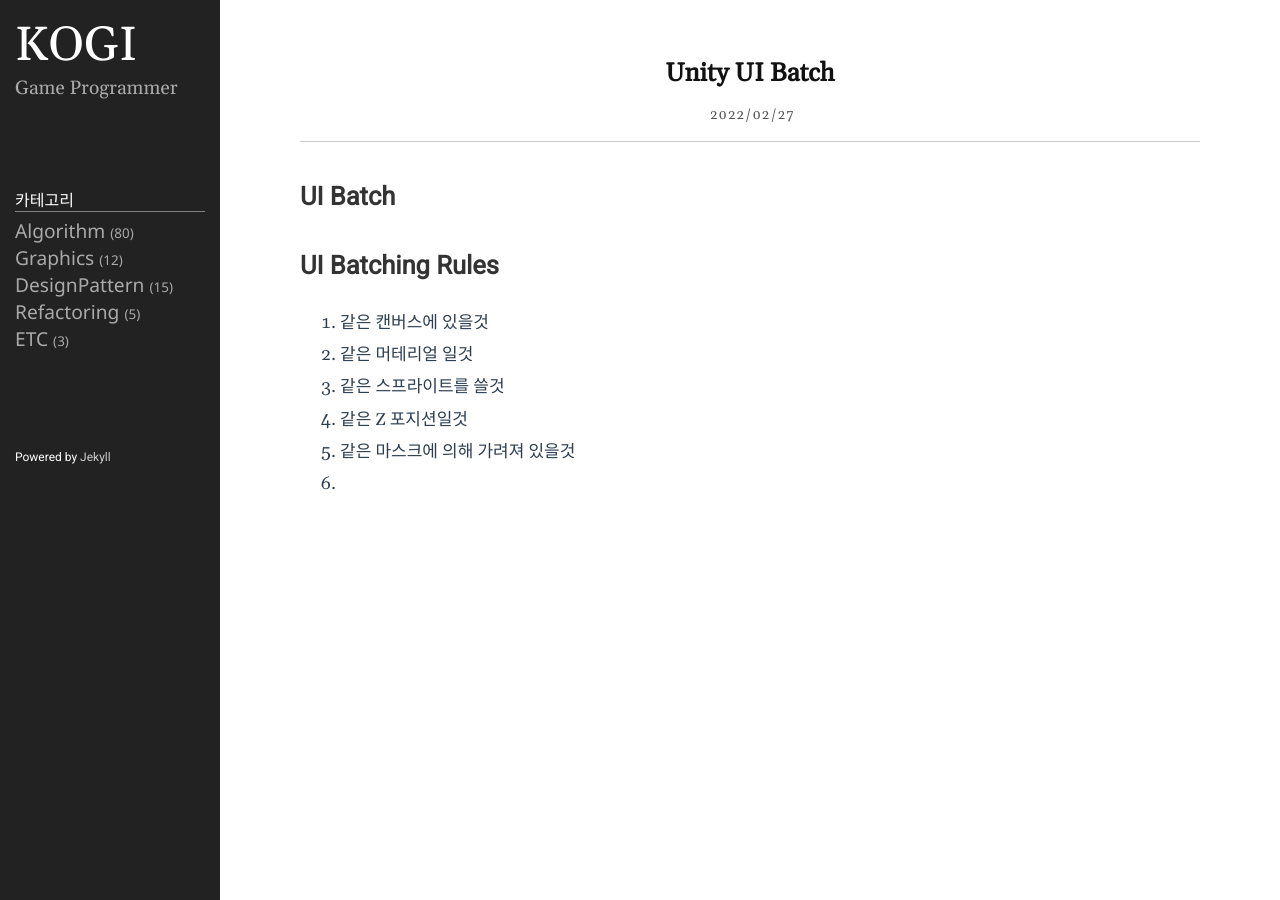
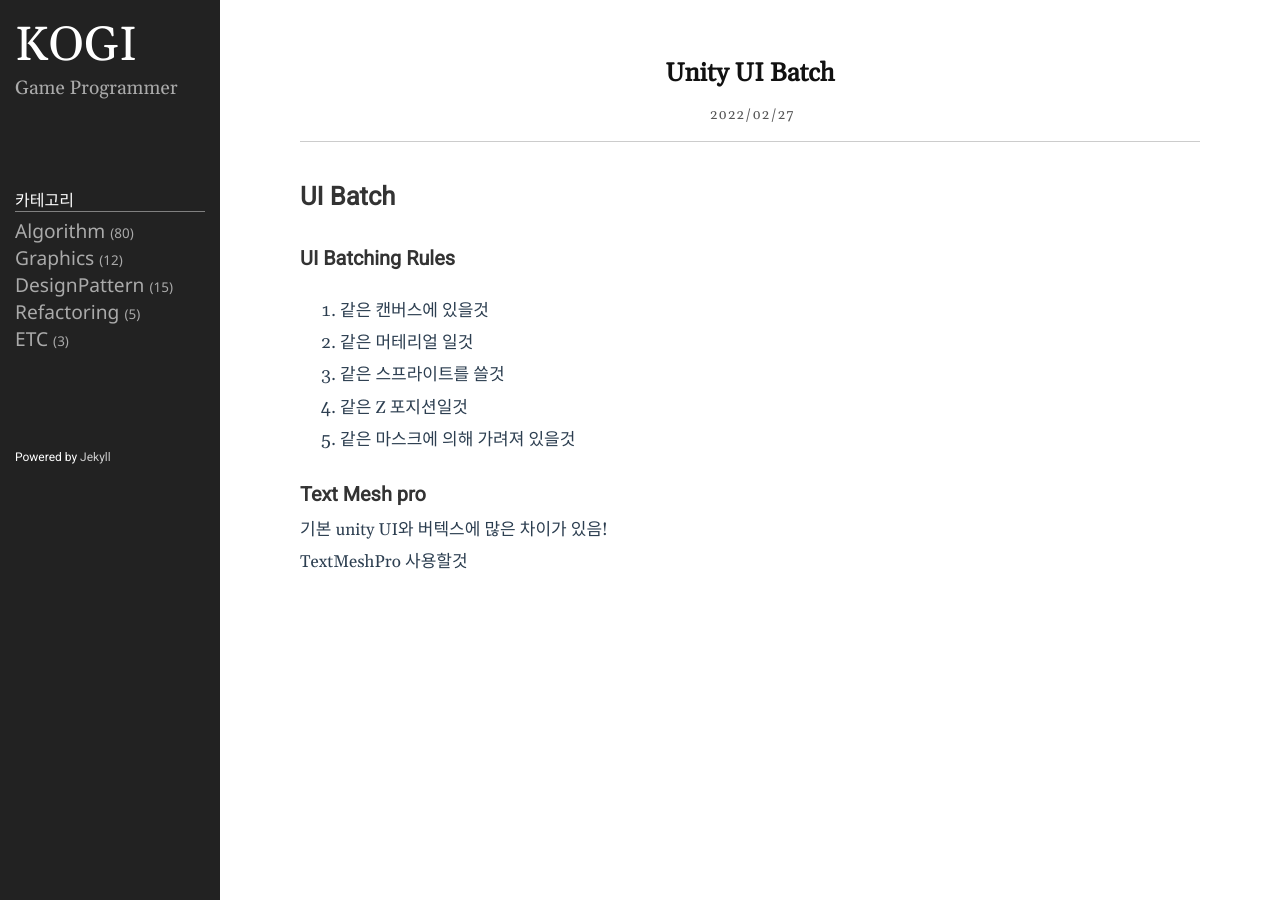
Before and after one commit to rrd0627/rrd0627.github.io, a Jekyll site: the page built from _posts/2022-02-27-unityTips.markdown, in a window 1280 px wide. Built offline with Jekyll 4.4.1, drawn with Linux system fonts in a browser that asks for light colours.

Commit message:
Unity UI Batching

```diff
--- a/_posts/2022-02-27-unityTips.markdown
+++ b/_posts/2022-02-27-unityTips.markdown
@@ -6,11 +6,16 @@ category: ETC
 ---
 # UI Batch
 
-## UI Batching Rules
+### UI Batching Rules
 
 1. 같은 캔버스에 있을것
 1. 같은 머테리얼 일것
 1. 같은 스프라이트를 쓸것
 1. 같은 Z 포지션일것
 1. 같은 마스크에 의해 가려져 있을것
-1.
+
+### Text Mesh pro
+
+기본 unity UI와 버텍스에 많은 차이가 있음!
+
+TextMeshPro 사용할것
```
